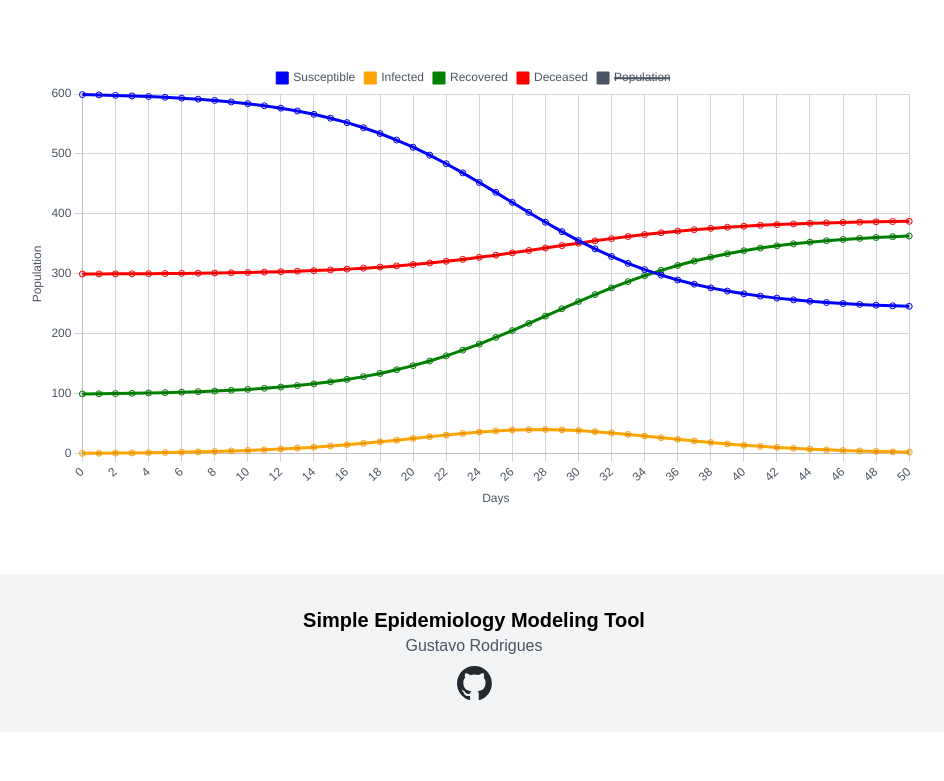
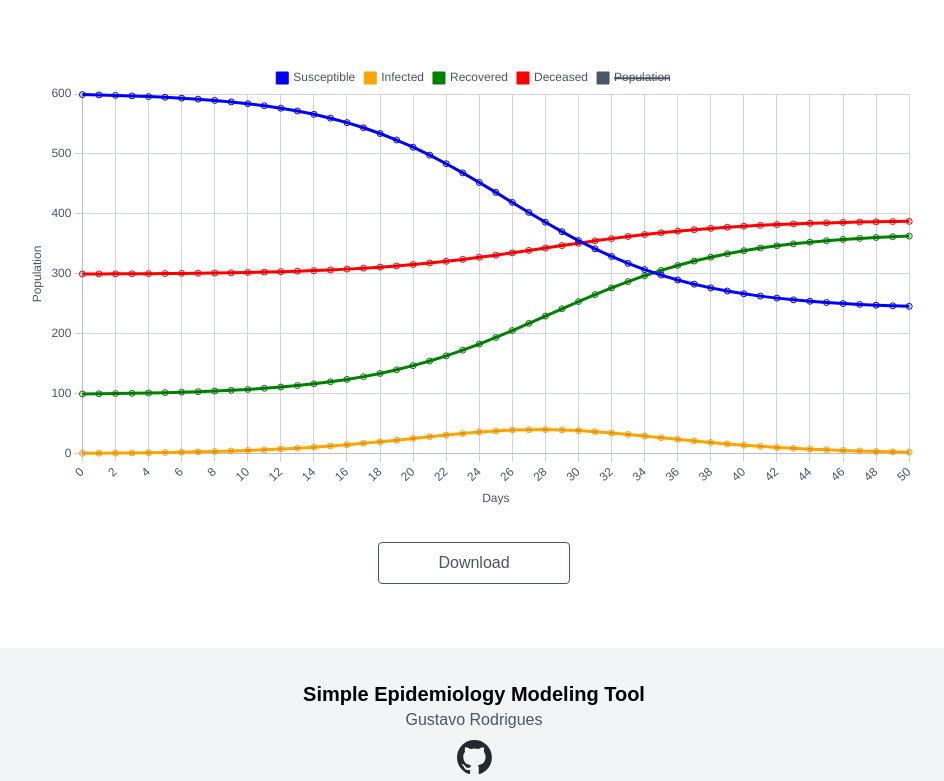
Before and after one commit to techgustavo/simple-epidemiology-modeling-tool, a Next.js app: page / in a window 1280 px wide. Shown: the part 440-1221 px from the top of the page, without its empty margins (166-1110 px from the left). Before the commit the page ends 1172 px from the top, so only its background shows below. Built offline with nearby package versions, Linux system fonts and the light colour scheme.

Commit message:
Adding download button

```diff
--- a/components/sirdChart.tsx
+++ b/components/sirdChart.tsx
@@ -169,8 +169,19 @@ export const SirdChart = () => {
     }
   }, [value, s, i, r, d, p, labels])
 
+  const handleDownload = () => {
+    const canvas = document.getElementById('sirdChart') as HTMLCanvasElement
+    if (canvas) {
+      const link = document.createElement('a')
+      link.href = canvas.toDataURL('image/png')
+      link.download = 'sird-chart.png'
+      link.click()
+    }
+  }
+
   return (
-    <div className="mb-16 h-full w-full">
+    <>
+      <div className="flex h-full w-full flex-col">
         {isLoading ? (
           <div className="flex h-full w-full flex-col items-center justify-center align-middle">
             <div className="h-12 w-12 animate-spin rounded-full border-4 border-gray-600 border-t-transparent ease-in" />
@@ -180,5 +191,14 @@ export const SirdChart = () => {
           <canvas id="sirdChart" />
         )}
       </div>
+      <div className="mb-16 mt-8 flex h-fit w-full max-w-3xl align-middle">
+        <button
+          className="mx-auto w-1/4 rounded border border-gray-600 px-3 py-2 text-gray-600 transition-colors duration-75 hover:bg-gray-100"
+          onClick={() => handleDownload()}
+        >
+          Download
+        </button>
+      </div>
+    </>
   )
 }
```
Lines whose indentation alone changed are shown as unchanged.
